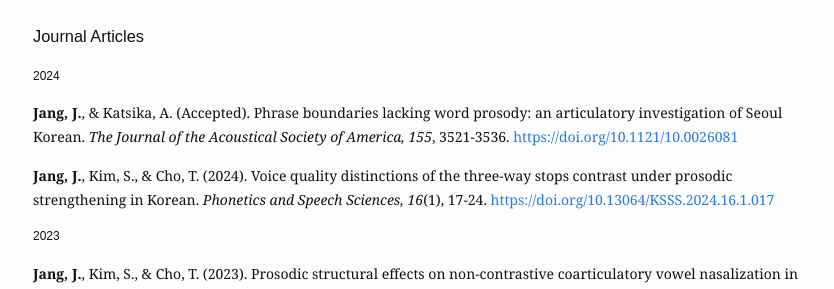
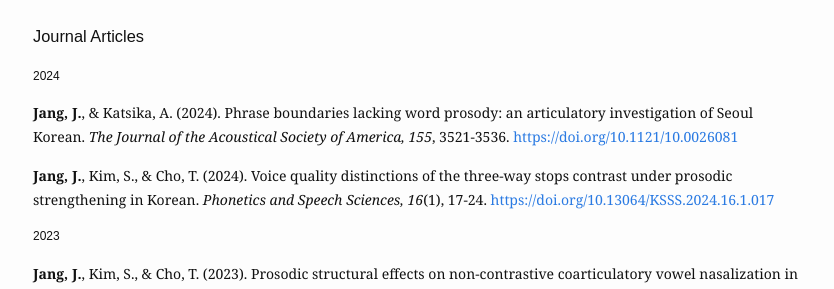
Before and after one commit to jiyoungj/jiyoungj.github.io, a Jekyll site: the page built from research.md, in a window 1280 px wide and 900 px high. Shown: the part 241-530 px from the top of the window, without its empty margins (222-1056 px from the left). Built offline with Jekyll 4.4.1, drawn with Linux system fonts in a browser that asks for light colours; some web fonts are replaced.

Commit message:
Update research.md

```diff
--- a/research.md
+++ b/research.md
@@ -14,7 +14,7 @@ Phonetics, L2 phonetics, prosody, speech production and perception, computationa
 
   <h4>2024</h4>
 
-   <b>Jang, J.</b>, & Katsika, A. (Accepted). Phrase boundaries lacking word prosody: an articulatory investigation of Seoul Korean. <em>The Journal of the Acoustical Society of America, 155</em>, 3521-3536. <a href="https://doi.org/10.1121/10.0026081">https://doi.org/10.1121/10.0026081</a>
+   <b>Jang, J.</b>, & Katsika, A. (2024). Phrase boundaries lacking word prosody: an articulatory investigation of Seoul Korean. <em>The Journal of the Acoustical Society of America, 155</em>, 3521-3536. <a href="https://doi.org/10.1121/10.0026081">https://doi.org/10.1121/10.0026081</a>
 
    <b>Jang, J.</b>, Kim, S., & Cho, T. (2024). Voice quality distinctions of the three-way stops contrast under prosodic strengthening in Korean. <em>Phonetics and Speech Sciences, 16</em>(1), 17-24. <a href="https://doi.org/10.13064/KSSS.2024.16.1.017">https://doi.org/10.13064/KSSS.2024.16.1.017</a>
 
```
